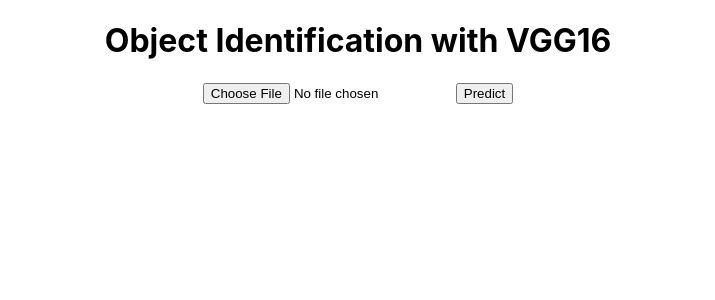
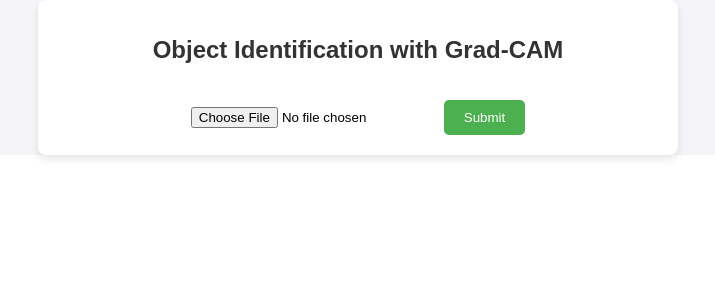
Before and after one commit to yashmishra11/Object-Classifier-using-python, a React (Create React App) app: page / in a window 1280 px wide. Shown: the top 300 px of the page, without its empty margins (282-997 px from the left). Built offline with nearby package versions, Linux system fonts and the light colour scheme.

Commit message:
Update App.js

```diff
--- a/src/App.js
+++ b/src/App.js
@@ -1,24 +1,36 @@
 import React, { useState } from 'react';
+import './App.css';  // Assuming you are creating a separate CSS file for styling
 
-function App() {
+const App = () => {
     const [image, setImage] = useState(null);
+    const [preview, setPreview] = useState(null);
+    const [loading, setLoading] = useState(false);
     const [predictions, setPredictions] = useState([]);
-    const [info, setInfo] = useState(null);
+    const [info, setInfo] = useState({});
+    const [errorMessage, setErrorMessage] = useState('');
 
-    const handleImageUpload = (event) => {
-        setImage(event.target.files[0]);
+    const handleImageChange = (e) => {
+        const file = e.target.files[0];
+        setImage(file);
+        setPreview(URL.createObjectURL(file));
     };
 
     const handlePredict = async () => {
         if (!image) return;
 
+        setLoading(true);
         const formData = new FormData();
         formData.append('image', image);
 
+        try {
             const response = await fetch('http://localhost:5000/predict', {
                 method: 'POST',
-            body: formData
+                body: formData,
             });
+
+            if (!response.ok) {
+                throw new Error("Network response was not ok");
+            }
 
             const result = await response.json();
             setPredictions(result.predictions);
@@ -27,34 +39,54 @@
                 summary: result.summary,
                 wiki_url: result.wiki_url
             });
+        } catch (error) {
+            console.error("Error fetching data:", error);
+            setErrorMessage("Sorry, we couldn't process the image. Please try again.");
+        } finally {
+            setLoading(false);
+        }
     };
 
     return (
-        <div style={{ textAlign: 'center' }}>
-            <h1>Object Identification with VGG16</h1>
-            <input type="file" onChange={handleImageUpload} />
-            <button onClick={handlePredict}>Predict</button>
+        <div className="app-container">
+            <div className="content">
+                <h1>Object Identification with Grad-CAM</h1>
+                <input type="file" onChange={handleImageChange} />
+                {preview && <img src={preview} alt="Image Preview" style={{ maxWidth: "300px" }} />}
+
+                {loading ? (
+                    <p>Analyzing image...</p>
+                ) : (
+                    <button onClick={handlePredict}>Submit</button>
+                )}
 
                 {predictions.length > 0 && (
                     <div>
                         <h2>Predictions:</h2>
-                    <ul>
-                        {predictions.map((pred, idx) => (
-                            <li key={idx}>{pred.label}: {Math.round(pred.confidence * 100)}% confidence</li>
+                        {predictions.map((pred, index) => (
+                            <div key={index} style={{ marginBottom: '8px' }}>
+                                <strong>{pred.label}</strong>
+                                <div style={{ backgroundColor: '#ddd', width: '100%', height: '10px', borderRadius: '4px', overflow: 'hidden' }}>
+                                    <div style={{ backgroundColor: '#4caf50', width: `${pred.confidence * 100}%`, height: '100%' }}></div>
+                                </div>
+                                <span>{Math.round(pred.confidence * 100)}% confidence</span>
+                            </div>
                         ))}
-                    </ul>
                     </div>
                 )}
 
-            {info && (
+                {errorMessage && <p style={{ color: 'red' }}>{errorMessage}</p>}
+
+                {info.label && (
                     <div>
-                    <h3>More about {info.label}:</h3>
+                        <h3>Top Prediction: {info.label}</h3>
                         <p>{info.summary}</p>
                         {info.wiki_url && <a href={info.wiki_url} target="_blank" rel="noopener noreferrer">Read more on Wikipedia</a>}
                     </div>
                 )}
             </div>
+        </div>
     );
-}
+};
 
 export default App;
```
Lines whose indentation alone changed are shown as unchanged.
